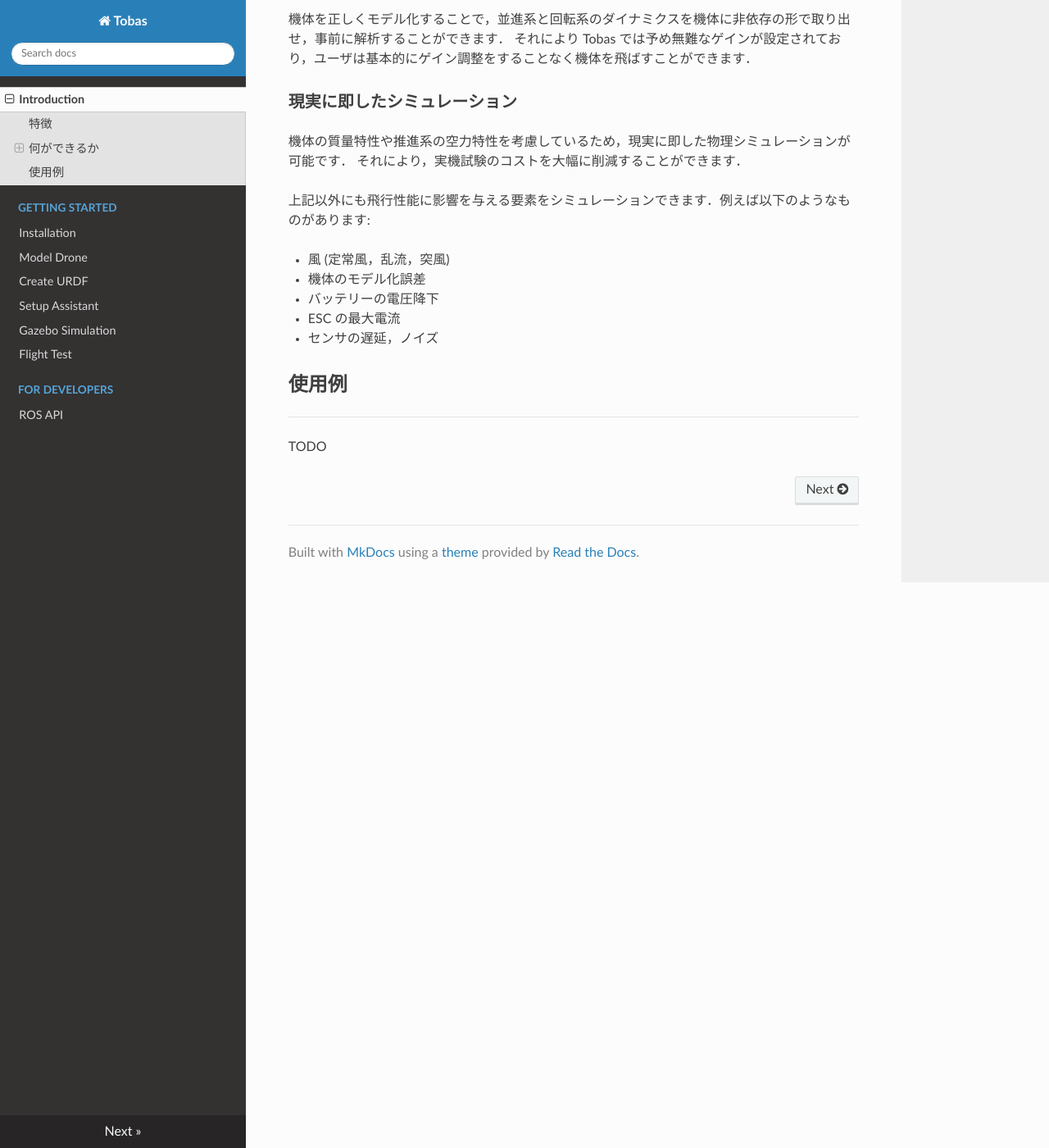
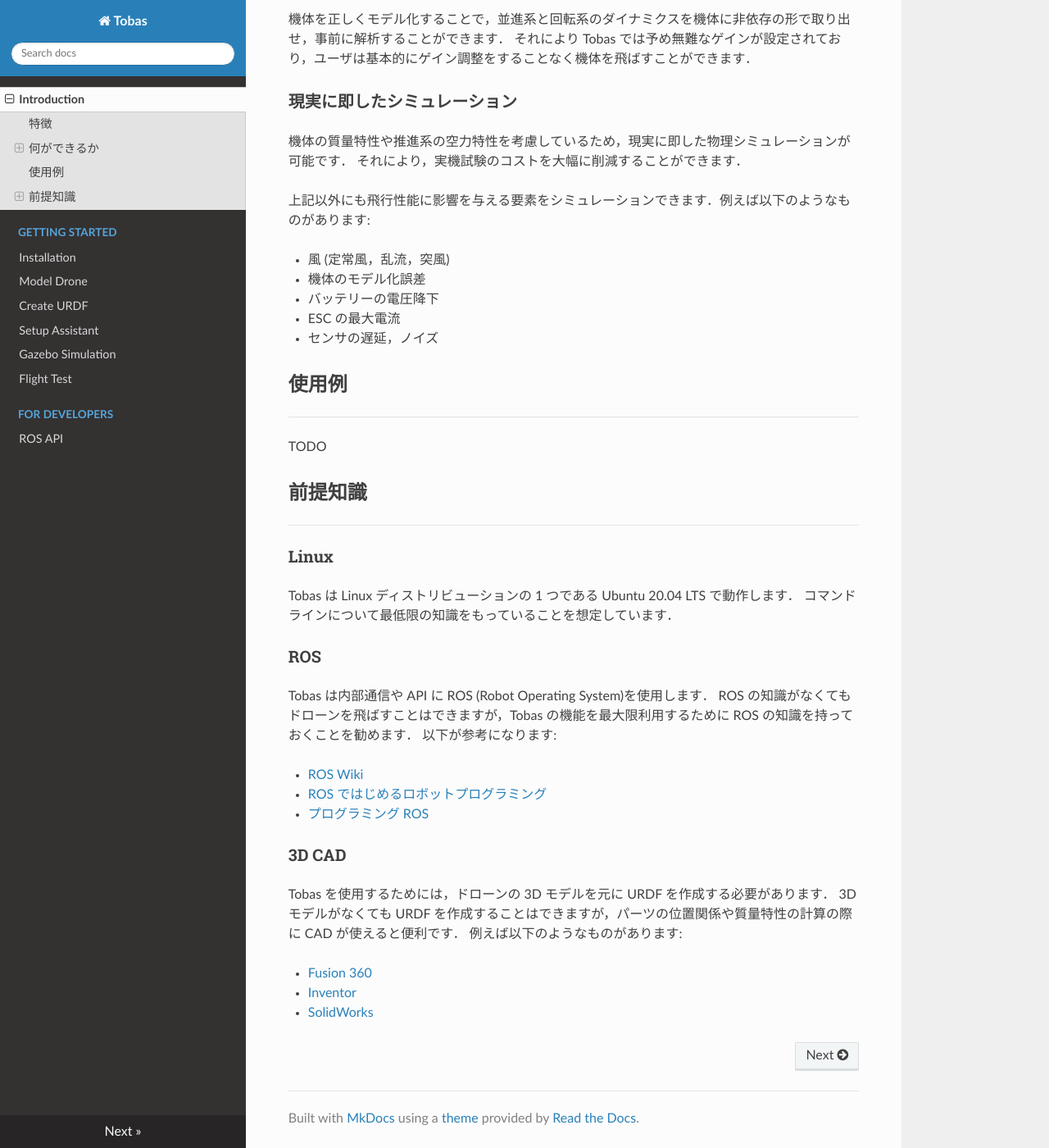
Before and after one commit to TobasFlightControl/tobas_wiki, an MkDocs documentation site: the page built from docs/index.md, in a window 1280 px wide and 1400 px high, scrolled down 977 px. Shown: the whole window at 82% size. Built offline with MkDocs 1.6.1, drawn with Linux system fonts in a browser that asks for light colours; nearby versions of some CDN libraries.

Commit message:
前提知識を追加

```diff
--- a/docs/index.md
+++ b/docs/index.md
@@ -54,3 +54,32 @@
 ---
 
 TODO
+
+## 前提知識
+
+---
+
+### Linux
+
+Tobas は Linux ディストリビューションの 1 つである Ubuntu 20.04 LTS で動作します．
+コマンドラインについて最低限の知識をもっていることを想定しています．
+
+### ROS
+
+Tobas は内部通信や API に ROS (Robot Operating System)</a>を使用します．
+ROS の知識がなくてもドローンを飛ばすことはできますが，Tobas の機能を最大限利用するために ROS の知識を持っておくことを勧めます．
+以下が参考になります:
+
+- <a href=https://wiki.ros.org/ja target="_blank">ROS Wiki</a>
+- <a href=https://www.kohgakusha.co.jp/books/detail/978-4-7775-2168-5 target="_blank">ROS ではじめるロボットプログラミング</a>
+- <a href=https://www.oreilly.co.jp/books/9784873118093 target="_blank">プログラミング ROS</a>
+
+### 3D CAD
+
+Tobas を使用するためには，ドローンの 3D モデルを元に URDF を作成する必要があります．
+3D モデルがなくても URDF を作成することはできますが，パーツの位置関係や質量特性の計算の際に CAD が使えると便利です．
+例えば以下のようなものがあります:
+
+- <a href=https://www.autodesk.co.jp/products/fusion-360 target="_blank">Fusion 360</a>
+- <a href=https://www.autodesk.co.jp/products/inventor target="_blank">Inventor</a>
+- <a href=https://www.solidworks.com/ja target="_blank">SolidWorks</a>
```
